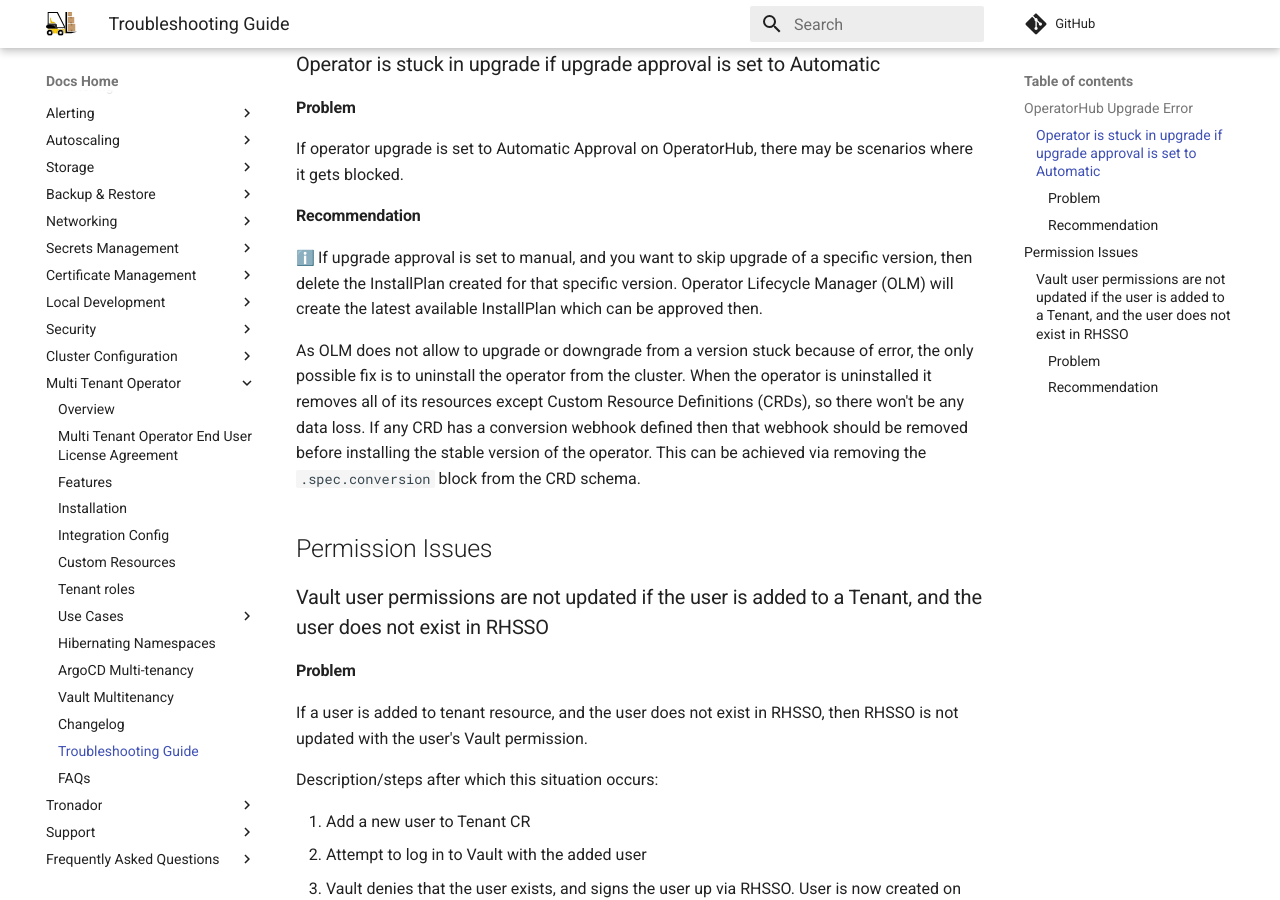
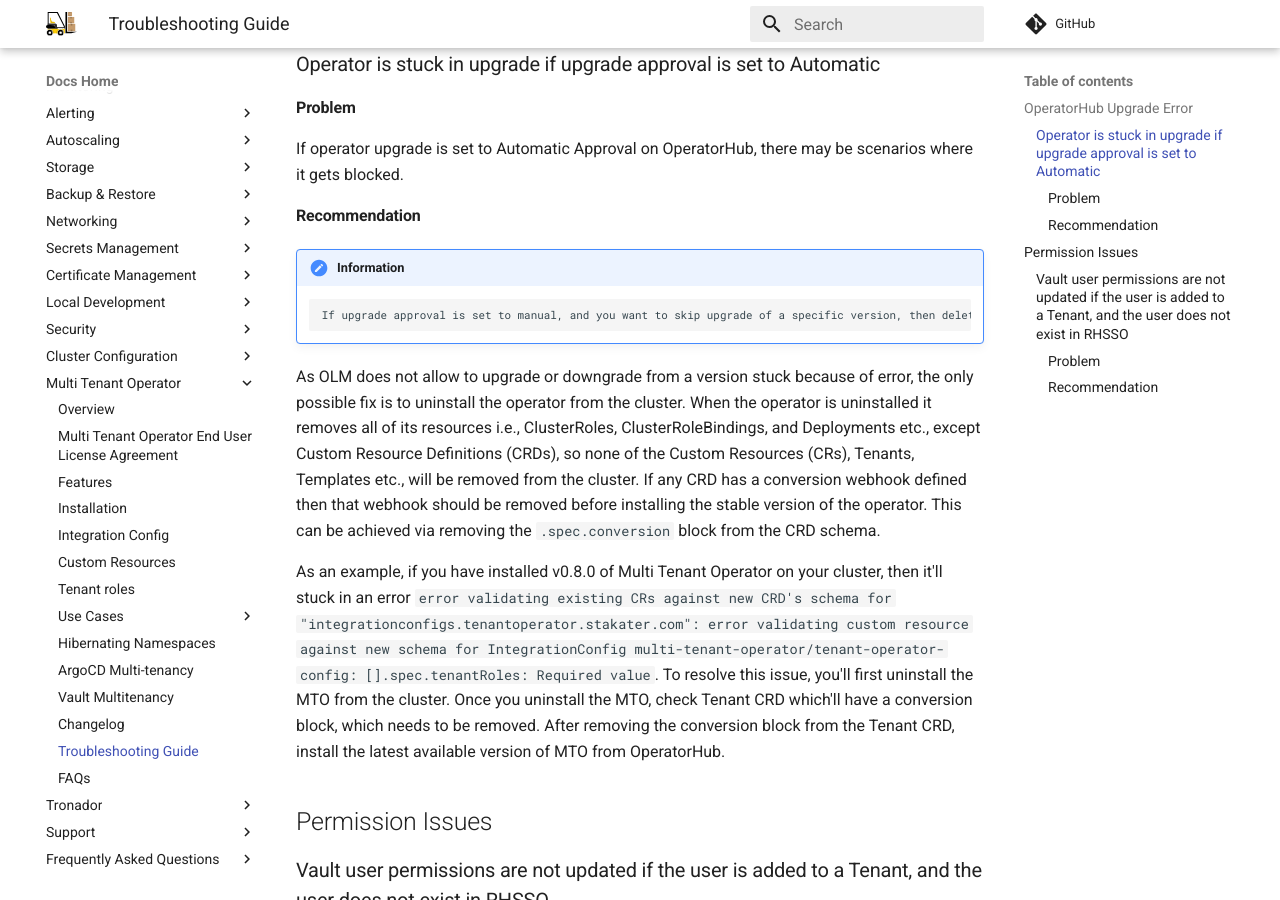
Before and after one commit to stakater/stakater-docs, an MkDocs documentation site: the page built from docs/content/sre/multi-tenant-operator/troubleshooting.md, in a window 1280 px wide and 900 px high, scrolled down 231 px. Built offline with MkDocs 1.6.1 and Material for MkDocs 9.7.7, drawn with Linux system fonts in a browser that asks for light colours; emoji names are drawn with the system emoji font; comment, search, counter and statistics services are not loaded.

Commit message:
Handled feedback

```diff
--- a/docs/content/sre/multi-tenant-operator/troubleshooting.md
+++ b/docs/content/sre/multi-tenant-operator/troubleshooting.md
@@ -10,9 +10,14 @@ If operator upgrade is set to Automatic Approval on OperatorHub, there may be sc
 
 #### Recommendation
 
-:information_source: If upgrade approval is set to manual, and you want to skip upgrade of a specific version, then delete the InstallPlan created for that specific version. Operator Lifecycle Manager (OLM) will create the latest available InstallPlan which can be approved then.
+!!! information
+        If upgrade approval is set to manual, and you want to skip upgrade of a specific version, then delete the InstallPlan created for that specific version. Operator Lifecycle Manager (OLM) will create the latest available InstallPlan which can be approved then.
 
-As OLM does not allow to upgrade or downgrade from a version stuck because of error, the only possible fix is to uninstall the operator from the cluster. When the operator is uninstalled it removes all of its resources except Custom Resource Definitions (CRDs), so there won't be any data loss. If any CRD has a conversion webhook defined then that webhook should be removed before installing the stable version of the operator. This can be achieved via removing the `.spec.conversion` block from the CRD schema.
+As OLM does not allow to upgrade or downgrade from a version stuck because of error, the only possible fix is to uninstall the operator from the cluster.
+When the operator is uninstalled it removes all of its resources i.e., ClusterRoles, ClusterRoleBindings, and Deployments etc., except Custom Resource Definitions (CRDs), so none of the Custom Resources (CRs), Tenants, Templates etc., will be removed from the cluster.
+If any CRD has a conversion webhook defined then that webhook should be removed before installing the stable version of the operator. This can be achieved via removing the `.spec.conversion` block from the CRD schema.
+
+As an example, if you have installed v0.8.0 of Multi Tenant Operator on your cluster, then it'll stuck in an error `error validating existing CRs against new CRD's schema for "integrationconfigs.tenantoperator.stakater.com": error validating custom resource against new schema for IntegrationConfig multi-tenant-operator/tenant-operator-config: [].spec.tenantRoles: Required value`. To resolve this issue, you'll first uninstall the MTO from the cluster. Once you uninstall the MTO, check Tenant CRD which'll have a conversion block, which needs to be removed. After removing the conversion block from the Tenant CRD, install the latest available version of MTO from OperatorHub.
 
 ## Permission Issues
 
```
